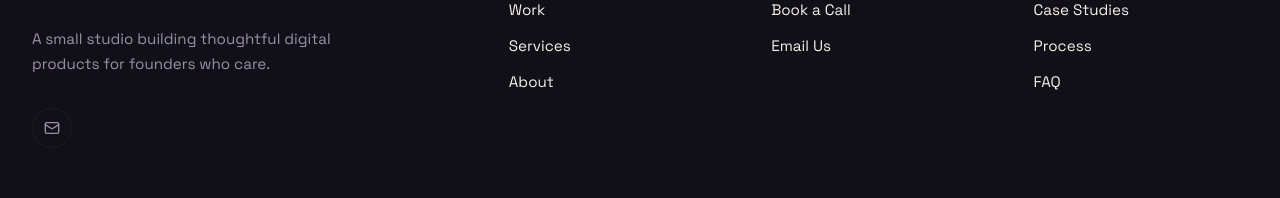
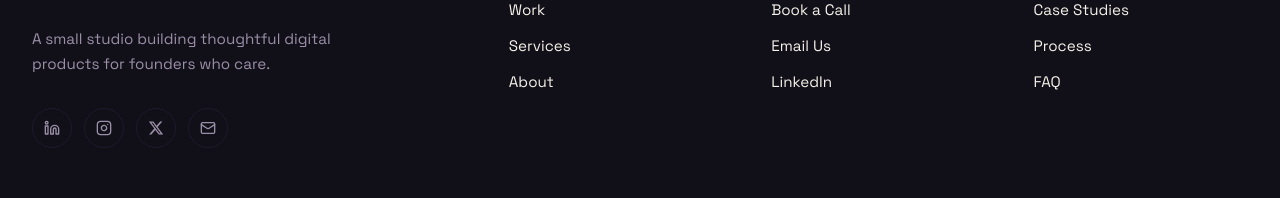
Before and after one commit to cr7ayush7-stack/ayush-studio, a React (Vite) app: page / in a window 1280 px wide. Shown: the part 7534-7732 px from the top of the page. Built offline with nearby package versions, Linux system fonts and the light colour scheme.

Commit message:
add all social icons to footer

```diff
--- a/src/components/Footer.tsx
+++ b/src/components/Footer.tsx
@@ -2,31 +2,40 @@ import { motion } from 'framer-motion'
 import { ArrowUpRight, Mail } from 'lucide-react'
 import { useState } from 'react'
 
-// Custom Instagram icon
-const InstagramIcon = ({ size = 16, strokeWidth = 2 }: { size?: number; strokeWidth?: number }) => (
-  <svg
-    width={size}
-    height={size}
-    viewBox="0 0 24 24"
-    fill="none"
-    stroke="currentColor"
-    strokeWidth={strokeWidth}
-    strokeLinecap="round"
-    strokeLinejoin="round"
-  >
+type IconProps = { size?: number; strokeWidth?: number }
+
+const LinkedInIcon = ({ size = 16, strokeWidth = 2 }: IconProps) => (
+  <svg width={size} height={size} viewBox="0 0 24 24" fill="none" stroke="currentColor" strokeWidth={strokeWidth} strokeLinecap="round" strokeLinejoin="round">
+    <path d="M16 8a6 6 0 0 1 6 6v7h-4v-7a2 2 0 0 0-4 0v7h-4v-7a6 6 0 0 1 6-6z" />
+    <rect x="2" y="9" width="4" height="12" />
+    <circle cx="4" cy="4" r="2" />
+  </svg>
+)
+
+const InstagramIcon = ({ size = 16, strokeWidth = 2 }: IconProps) => (
+  <svg width={size} height={size} viewBox="0 0 24 24" fill="none" stroke="currentColor" strokeWidth={strokeWidth} strokeLinecap="round" strokeLinejoin="round">
     <rect x="2" y="2" width="20" height="20" rx="5" ry="5" />
     <path d="M16 11.37A4 4 0 1 1 12.63 8 4 4 0 0 1 16 11.37z" />
     <line x1="17.5" y1="6.5" x2="17.51" y2="6.5" />
   </svg>
 )
 
+const TwitterIcon = ({ size = 16 }: IconProps) => (
+  <svg width={size} height={size} viewBox="0 0 24 24" fill="currentColor">
+    <path d="M18.244 2.25h3.308l-7.227 8.26 8.502 11.24H16.17l-5.214-6.817L4.99 21.75H1.68l7.73-8.835L1.254 2.25H8.08l4.713 6.231zm-1.161 17.52h1.833L7.084 4.126H5.117z" />
+  </svg>
+)
+
 type SocialItem = {
   name: string
-  icon: React.ComponentType<{ size?: number; strokeWidth?: number }>
+  icon: React.ComponentType<IconProps>
   href: string
 }
 
 const socials: SocialItem[] = [
+  { name: 'LinkedIn', icon: LinkedInIcon, href: 'https://linkedin.com/in/ayush-hariharan-74b381418' },
+  { name: 'Instagram', icon: InstagramIcon, href: 'https://instagram.com/YOUR-IG-USERNAME' },
+  { name: 'Twitter', icon: TwitterIcon, href: 'https://x.com/YOUR-X-USERNAME' },
   { name: 'Email', icon: Mail, href: 'mailto:cr7ayush7@gmail.com' },
 ]
 
@@ -44,6 +53,7 @@ const footerLinks = [
     links: [
       { name: 'Book a Call', href: 'https://calendly.com/cr7ayush7/30min' },
       { name: 'Email Us', href: 'mailto:cr7ayush7@gmail.com' },
+      { name: 'LinkedIn', href: 'https://linkedin.com/in/ayush-hariharan-74b381418' },
 
     ],
   },
```
